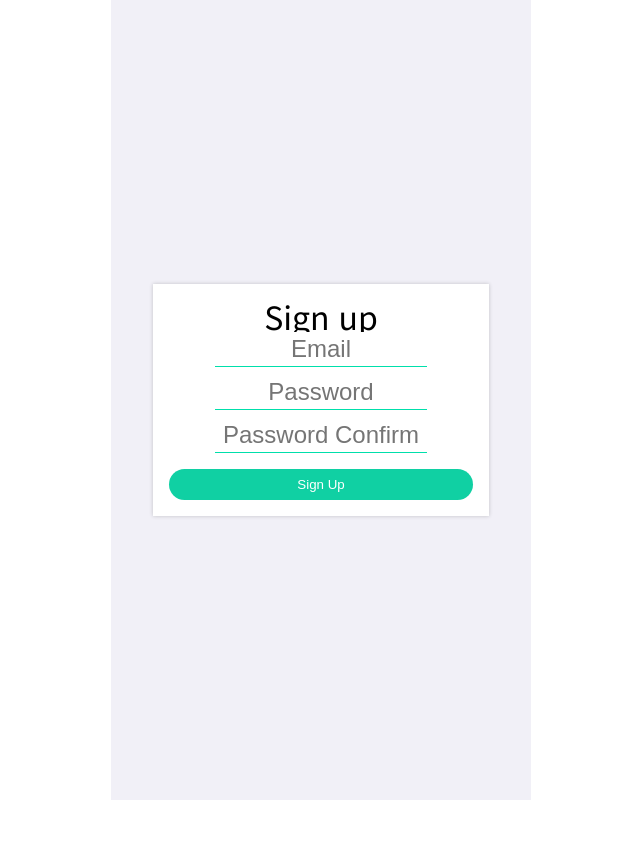
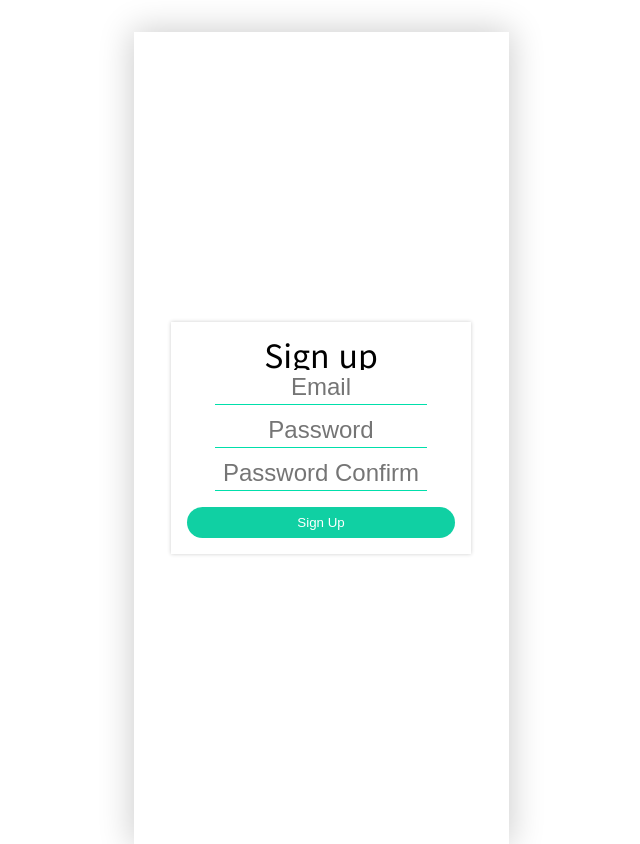
Before and after one commit to prgrms-fe-devcourse/FEDC2_TimeDivider_Root, a React (Create React App) app: page /signup in a window 1280 px wide. Shown: the whole page, without its empty margins (319-959 px from the left). Before the commit the page ends 800 px from the top, so only its background shows below. Built offline with nearby package versions, Linux system fonts and the light colour scheme.

Commit message:
feat: colors export 추가 및 container 를 고정된 크기로 수정

```diff
--- a/src/shared/constants/colors.js
+++ b/src/shared/constants/colors.js
@@ -1,4 +1,4 @@
-const palette = {
+export const palette = {
 	tossBlue: '#4880EE',
 	labelGray: '#F8F9FA',
 	completeGreen: '#5ABF83',
@@ -7,7 +7,7 @@ const palette = {
 	white: '#FFFFFF',
 }
 
-const colors = {
+export const colors = {
 	primary: palette.tossBlue,
 	background: palette.white,
 	font: palette.black,
--- a/src/styles/GlobalStyle.js
+++ b/src/styles/GlobalStyle.js
@@ -1,5 +1,6 @@
 import reset from 'styled-reset'
 import { createGlobalStyle } from 'styled-components'
+import { colors } from '../shared/constants/colors'
 
 const GlobalStyle = createGlobalStyle`
   ${reset}
@@ -64,12 +65,14 @@ table {
   box-sizing: border-box;
   align-items: center;
   width: 100%;
-  max-width: 420px;
-  height: 100vh;
+  max-width: 375px;
+  height: 812px;
   margin: auto;
+  margin-top: 2rem;
   padding: 0;
   overflow: hidden;
-  background-color: #f1f0f7;
+  box-shadow: 0 0 2rem 0.1rem rgba(0, 0, 0, 0.2);
+  background-color: ${colors.background};
 }
 `
 
```
